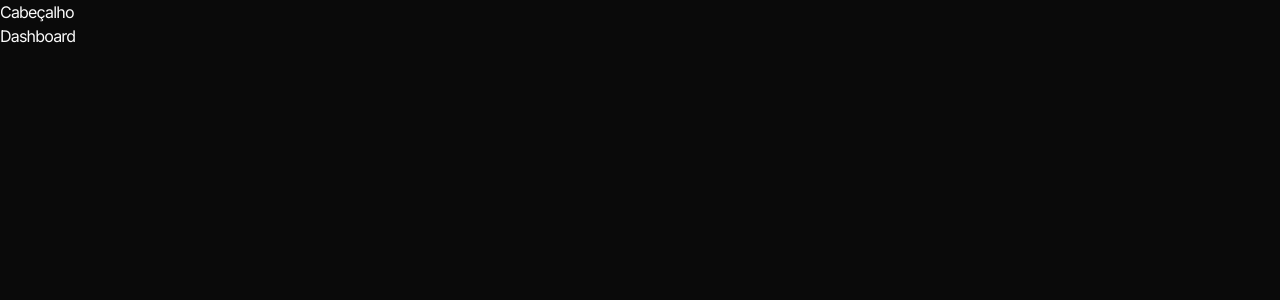
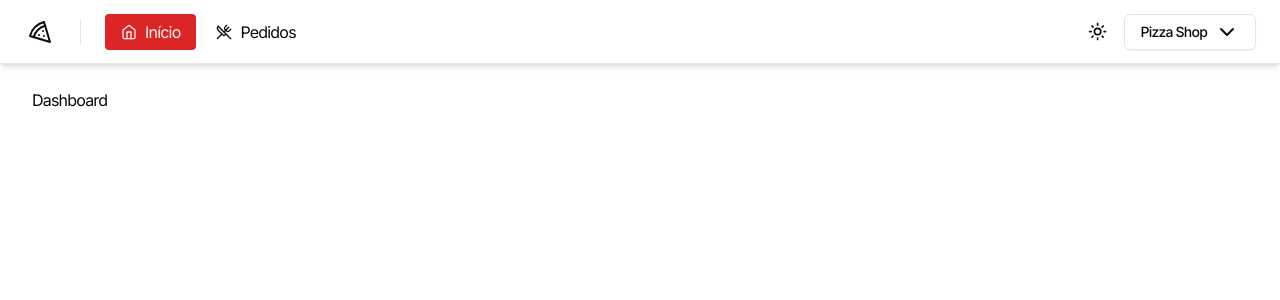
Before and after one commit to whyleonardo/pizza.shop, a React (Vite) app: page / in a window 1280 px wide. Shown: the top 300 px of the page. Built offline with nearby package versions, Linux system fonts and the light colour scheme.

Commit message:
chore: change theme provider key and app layout adjusts

```diff
--- a/src/app.tsx
+++ b/src/app.tsx
@@ -10,7 +10,7 @@ export const App = () => {
 	return (
 		<HelmetProvider>
 			<Helmet titleTemplate="%s | pizza.shop" />
-			<ThemeProvider defaultTheme="dark" storageKey="vite-ui-theme">
+			<ThemeProvider defaultTheme="system" storageKey="pizza-shop-theme">
 				<RouterProvider router={router} />
 				<Toaster richColors closeButton invert />
 			</ThemeProvider>
--- a/src/pages/_layouts/app.tsx
+++ b/src/pages/_layouts/app.tsx
@@ -1,11 +1,13 @@
 import { Outlet } from "react-router-dom"
+
+import { Header } from "@/components/header"
 
 export const AppLayout = () => {
 	return (
-		<div>
-			<h1>Cabeçalho</h1>
+		<div className="flex min-h-screen flex-col">
+			<Header />
 
-			<div>
+			<div className="flex flex-1 flex-col gap-4 p-8 pt-6">
 				<Outlet />
 			</div>
 		</div>
--- a/src/pages/auth/sign-up.tsx
+++ b/src/pages/auth/sign-up.tsx
@@ -5,7 +5,6 @@ import { Link, useNavigate } from "react-router-dom"
 
 import { FieldErrorMessage } from "@/components/form/field-error-message"
 import { Button } from "@/components/ui/button"
-import { Checkbox } from "@/components/ui/checkbox"
 import { Input } from "@/components/ui/input"
 import { Label } from "@/components/ui/label"
 import { Separator } from "@/components/ui/separator"
@@ -98,7 +97,7 @@ export const SignUp = () => {
 						</div>
 
 						<div className="space-y-2">
-							<Label htmlFor="managerName">Nome do propietário</Label>
+							<Label htmlFor="managerName">Nome do proprietário</Label>
 							<Input
 								id="managerName"
 								type="text"
@@ -129,7 +128,7 @@ export const SignUp = () => {
 							)}
 						</div>
 
-						<p className="text-balance px-6 text-center text-sm text-muted-foreground">
+						<p className="text-balance px-6 text-center text-xs text-muted-foreground">
 							Ao continuar, você concorda com nossos{" "}
 							<a
 								href="#"
--- a/src/providers/theme-provider.tsx
+++ b/src/providers/theme-provider.tsx
@@ -23,7 +23,7 @@ const ThemeProviderContext = createContext<ThemeProviderState>(initialState)
 export const ThemeProvider = ({
 	children,
 	defaultTheme = "system",
-	storageKey = "vite-ui-theme",
+	storageKey = "pizza-shop-theme",
 	...props
 }: ThemeProviderProps) => {
 	const [theme, setTheme] = useState<Theme>(
--- a/src/styles/globals.css
+++ b/src/styles/globals.css
@@ -52,7 +52,7 @@
 
 @layer base {
   * {
-    @apply border-border tracking-tighter;
+    @apply border-border tracking-tighter antialiased font-sans;
   }
   body {
     @apply bg-background text-foreground;
```
